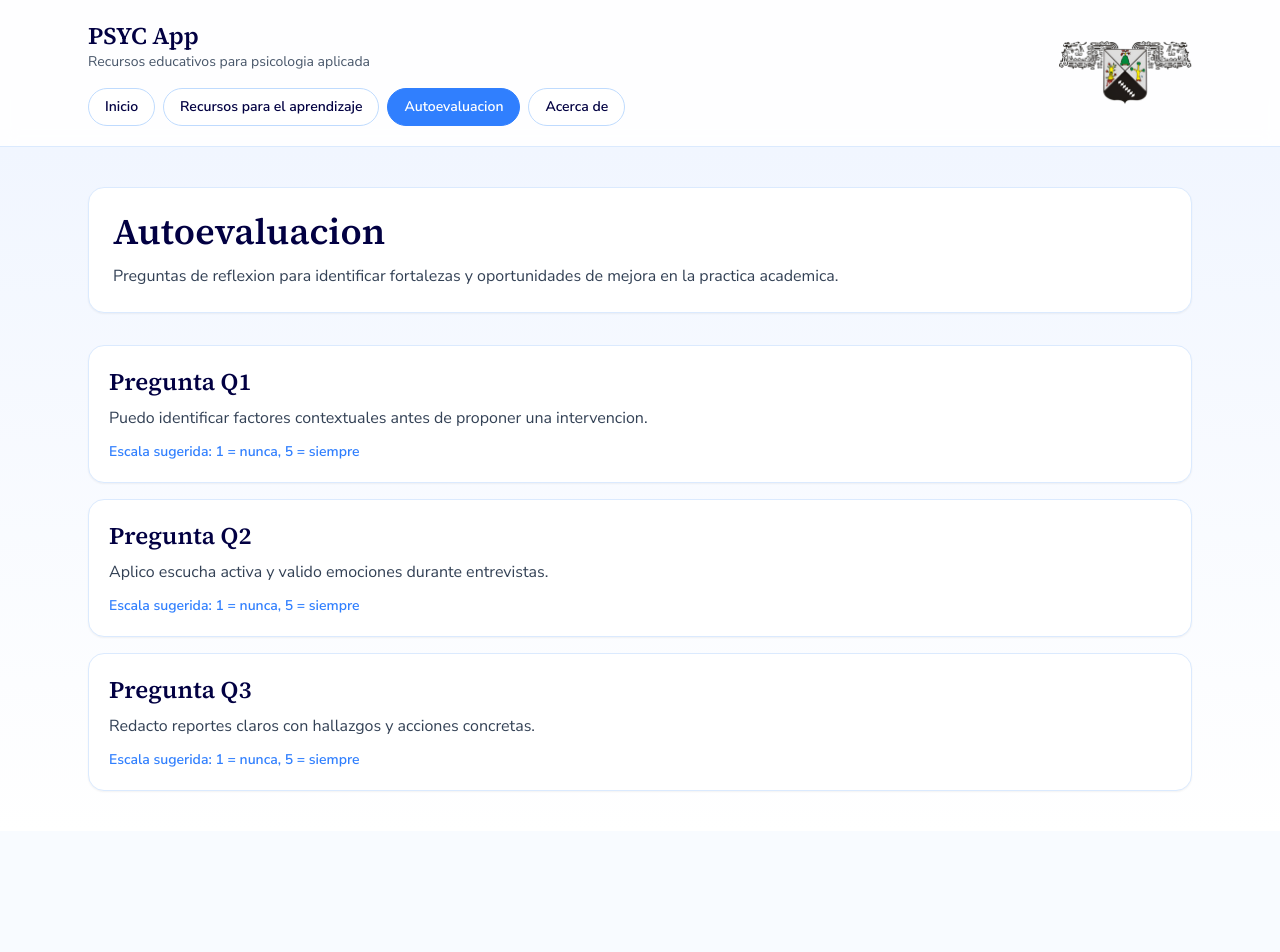
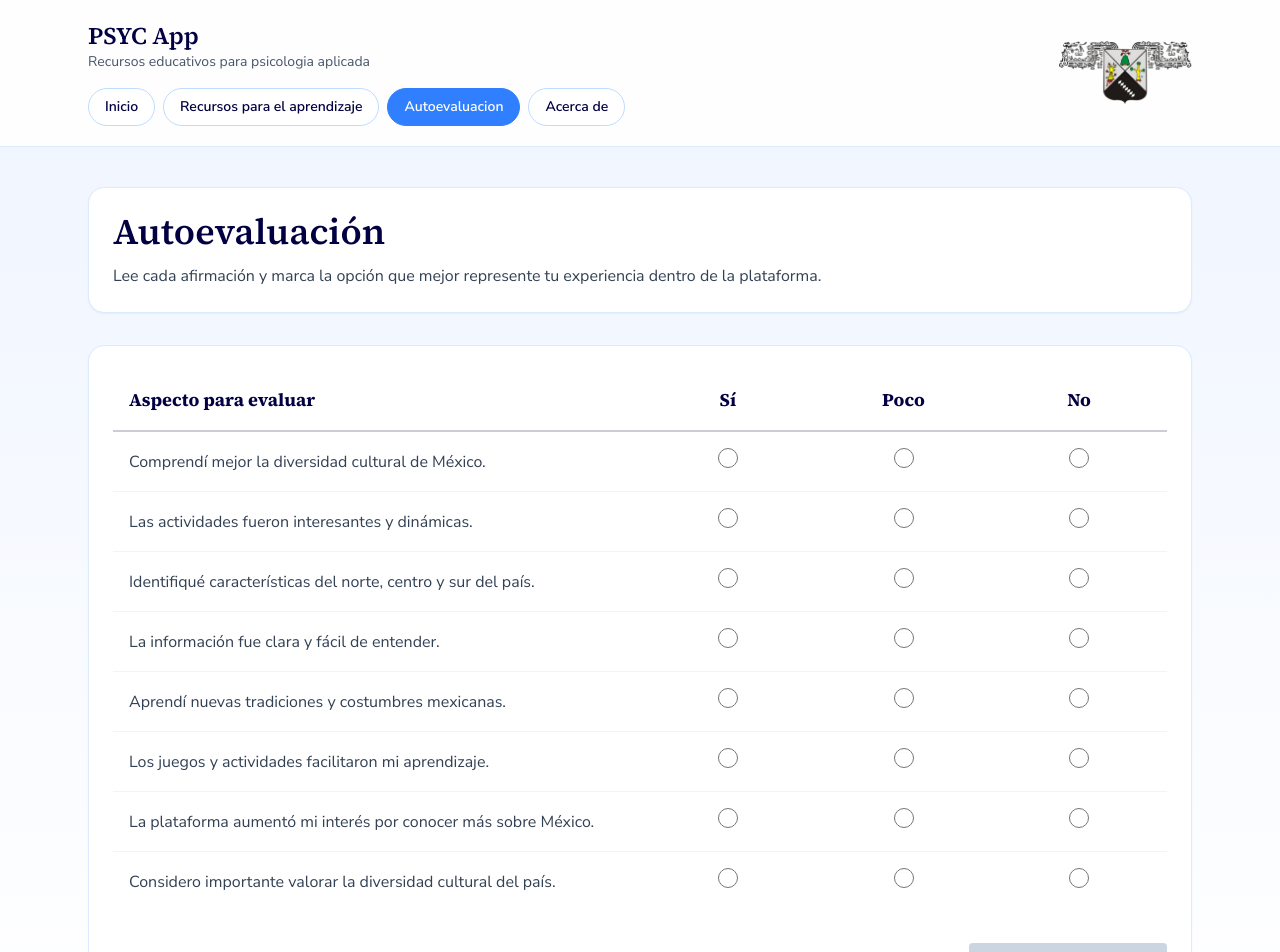
Before and after one commit to MigueDeep/psychology-app, a React (Vite) app: page /autoevaluacion in a window 1280 px wide. Shown: the top 952 px of the page. Before the commit the page ends 831 px from the top, so only its background shows below. Built offline with nearby package versions, Linux system fonts and the light colour scheme.

Commit message:
last changes on app

```diff
--- a/src/components/ui/PageHeader.tsx
+++ b/src/components/ui/PageHeader.tsx
@@ -7,7 +7,7 @@ export function PageHeader({ title, description }: PageHeaderProps) {
   return (
     <header className="mb-8 rounded-2xl border border-blue-100 bg-white p-6 shadow-sm">
       <h1 className="font-heading text-3xl text-primary md:text-4xl">{title}</h1>
-      <p className="mt-3 max-w-3xl text-base text-slate-700">{description}</p>
+      <p className="mt-3 max-w-5xl text-base text-slate-700">{description}</p>
     </header>
   )
 }
--- a/src/data/about.ts
+++ b/src/data/about.ts
@@ -2,12 +2,23 @@ import type { AboutContent } from '../types/content'
 
 export const aboutContent: AboutContent = {
   mission:
-    'Facilitar recursos educativos accesibles para la formacion de estudiantes de psicologia y su articulacion con familia y escuela.',
+    'Brindar una plataforma educativa interactiva y accesible que permita a los usuarios conocer y aprender sobre la diversidad cultural de México mediante recursos digitales, actividades dinámicas y contenido informativo de las distintas regiones del país.',
   vision:
-    'Consolidar una comunidad de aprendizaje que promueva intervenciones tempranas, eticas y basadas en evidencia.',
+    'Ser una plataforma educativa reconocida por ofrecer experiencias digitales que promuevan el conocimiento, el interés y la valoración de la riqueza cultural de México de manera clara, dinámica y accesible para los usuarios.',
   principles: [
-    'Enfoque centrado en la persona',
-    'Trabajo colaborativo entre contextos',
-    'Mejora continua con seguimiento formativo',
+    'Valoración y respeto por la diversidad cultural ',
+    'Aprendizaje interactivo y accesible',
+    'Promoción de la identidad cultural mexicana',
+    'Participación dinámica y significativa',
+    'Uso de recursos educativos innovadores',
   ],
+  authors: [
+    "Licenciatura en psicología",
+    "Acosta Méndez Paola",
+    "Ortiz Castillo Jafet Adoniram",
+    "Rodríguez Sánchez Yanitixi",
+    "Rosas Olvera Jesús Arturo",
+    "Samano Valentin Gloria",
+    "Docente responsable de la actividad: Psic. Rosa Longardo Diaz",
+  ]
 }
--- a/src/data/regions/regionsData.ts
+++ b/src/data/regions/regionsData.ts
@@ -130,8 +130,8 @@ export const regionsData = {
   centro: {
     block1: {
       videoSrc: "https://www.youtube.com/embed/q_i53TrPyb4?si=2ebU_cwxyfBM3-Qj",
-      audioSrc: audio1,
-      audioTitle: "Polka Norteña - Acordeón y Bajo Sexto",
+      audioSrc: null,
+      audioTitle: "",
       quotes: ["El ombligo de la luna", "La cuna del mariachi y el tequila", "Donde los hombres se convierten en dioses"],
       landscapes: [centerImage1, centerImage2, centerImage3]
     },
--- a/src/pages/AboutPage.tsx
+++ b/src/pages/AboutPage.tsx
@@ -6,7 +6,7 @@ export function AboutPage() {
     <div>
       <PageHeader
         title="Acerca de"
-        description="Contexto general del proyecto, orientado a una experiencia educativa clara y accesible."
+        description="La plataforma educativa “Conoce México y su riqueza cultural” es un espacio interactivo diseñado para promover el aprendizaje sobre la diversidad cultural de México de manera dinámica, accesible y atractiva. A través de recursos audiovisuales, actividades interactivas y contenido educativo, busca fortalecer el reconocimiento y la valoración de las tradiciones, costumbres, lenguas y expresiones culturales de las distintas regiones del país."
       />
       <section className="grid gap-4 md:grid-cols-2">
         <article className="rounded-2xl border border-blue-100 bg-white p-5 shadow-sm">
@@ -26,6 +26,17 @@ export function AboutPage() {
           ))}
         </ul>
       </section>
+      <section className="mt-4 rounded-2xl border border-blue-100 bg-white p-5 shadow-sm">
+        <h2 className="font-heading text-2xl text-primary">Autores</h2>
+        <ul className="mt-3 list-inside list-disc space-y-2 text-slate-700">
+          {aboutContent.authors.map((author) => (
+            <li key={author}>{author}</li>
+          ))}
+        </ul>
+        <p className="mt-3 text-slate-600">
+          Cedemos los derechos reservados para fines académicos a la docente responsable de la actividad.
+        </p>
+      </section>
     </div>
   )
 }
--- a/src/pages/SelfAssessmentPage.tsx
+++ b/src/pages/SelfAssessmentPage.tsx
@@ -1,21 +1,74 @@
+import { useState } from 'react';
 import { PageHeader } from '../components/ui/PageHeader'
-import { reflectionQuestions } from '../data/selfAssessment'
+
+const assessmentQuestions = [
+  "Comprendí mejor la diversidad cultural de México.",
+  "Las actividades fueron interesantes y dinámicas.",
+  "Identifiqué características del norte, centro y sur del país.",
+  "La información fue clara y fácil de entender.",
+  "Aprendí nuevas tradiciones y costumbres mexicanas.",
+  "Los juegos y actividades facilitaron mi aprendizaje.",
+  "La plataforma aumentó mi interés por conocer más sobre México.",
+  "Considero importante valorar la diversidad cultural del país."
+];
 
 export function SelfAssessmentPage() {
+  const [answers, setAnswers] = useState<Record<number, string>>({});
+
+  const handleChange = (questionIndex: number, value: string) => {
+    setAnswers({ ...answers, [questionIndex]: value });
+  };
+
+  const isComplete = Object.keys(answers).length === assessmentQuestions.length;
+
   return (
     <div>
       <PageHeader
-        title="Autoevaluacion"
-        description="Preguntas de reflexion para identificar fortalezas y oportunidades de mejora en la practica academica."
+        title="Autoevaluación"
+        description="Lee cada afirmación y marca la opción que mejor represente tu experiencia dentro de la plataforma."
       />
-      <section className="space-y-4">
-        {reflectionQuestions.map((question) => (
-          <article key={question.id} className="rounded-2xl border border-blue-100 bg-white p-5 shadow-sm">
-            <h2 className="font-heading text-2xl text-primary">Pregunta {question.id.toUpperCase()}</h2>
-            <p className="mt-2 text-slate-700">{question.prompt}</p>
-            <p className="mt-3 text-sm font-semibold text-secondary">Escala sugerida: {question.scaleHint}</p>
-          </article>
-        ))}
+      <section className="mt-8 rounded-2xl border border-blue-100 bg-white p-6 shadow-sm overflow-x-auto">
+        <table className="w-full text-left border-collapse min-w-[600px]">
+          <thead>
+            <tr className="border-b-2 border-primary/20 text-primary">
+              <th className="py-4 px-4 font-heading text-lg w-1/2">Aspecto para evaluar</th>
+              <th className="py-4 px-4 font-heading text-lg text-center w-1/6">Sí</th>
+              <th className="py-4 px-4 font-heading text-lg text-center w-1/6">Poco</th>
+              <th className="py-4 px-4 font-heading text-lg text-center w-1/6">No</th>
+            </tr>
+          </thead>
+          <tbody>
+            {assessmentQuestions.map((question, index) => (
+              <tr key={index} className="border-b border-slate-100 last:border-0 hover:bg-slate-50 transition-colors">
+                <td className="py-4 px-4 text-slate-700">{question}</td>
+                {['Sí', 'Poco', 'No'].map((option) => (
+                  <td key={option} className="py-4 px-4 text-center cursor-pointer" onClick={() => handleChange(index, option)}>
+                    <input
+                      type="radio"
+                      name={`question-${index}`}
+                      value={option}
+                      checked={answers[index] === option}
+                      onChange={() => handleChange(index, option)}
+                      className="w-5 h-5 text-primary focus:ring-primary border-gray-300 cursor-pointer"
+                    />
+                  </td>
+                ))}
+              </tr>
+            ))}
+          </tbody>
+        </table>
+
+        <div className="mt-8 flex justify-end">
+          <button
+            disabled={!isComplete}
+            onClick={() => alert("¡Gracias por tu autoevaluación!")}
+            className={`rounded px-8 py-3 font-semibold text-white transition-colors ${
+              isComplete ? 'bg-primary hover:bg-blue-800' : 'bg-slate-300 cursor-not-allowed'
+            }`}
+          >
+            Enviar Respuestas
+          </button>
+        </div>
       </section>
     </div>
   )
--- a/src/types/content.ts
+++ b/src/types/content.ts
@@ -43,4 +43,5 @@ export type AboutContent = {
   mission: string
   vision: string
   principles: string[]
+  authors: string[]
 }
```
Also changed, not shown: src/components/region/Block1Intro.tsx (+79 -21 lines).
